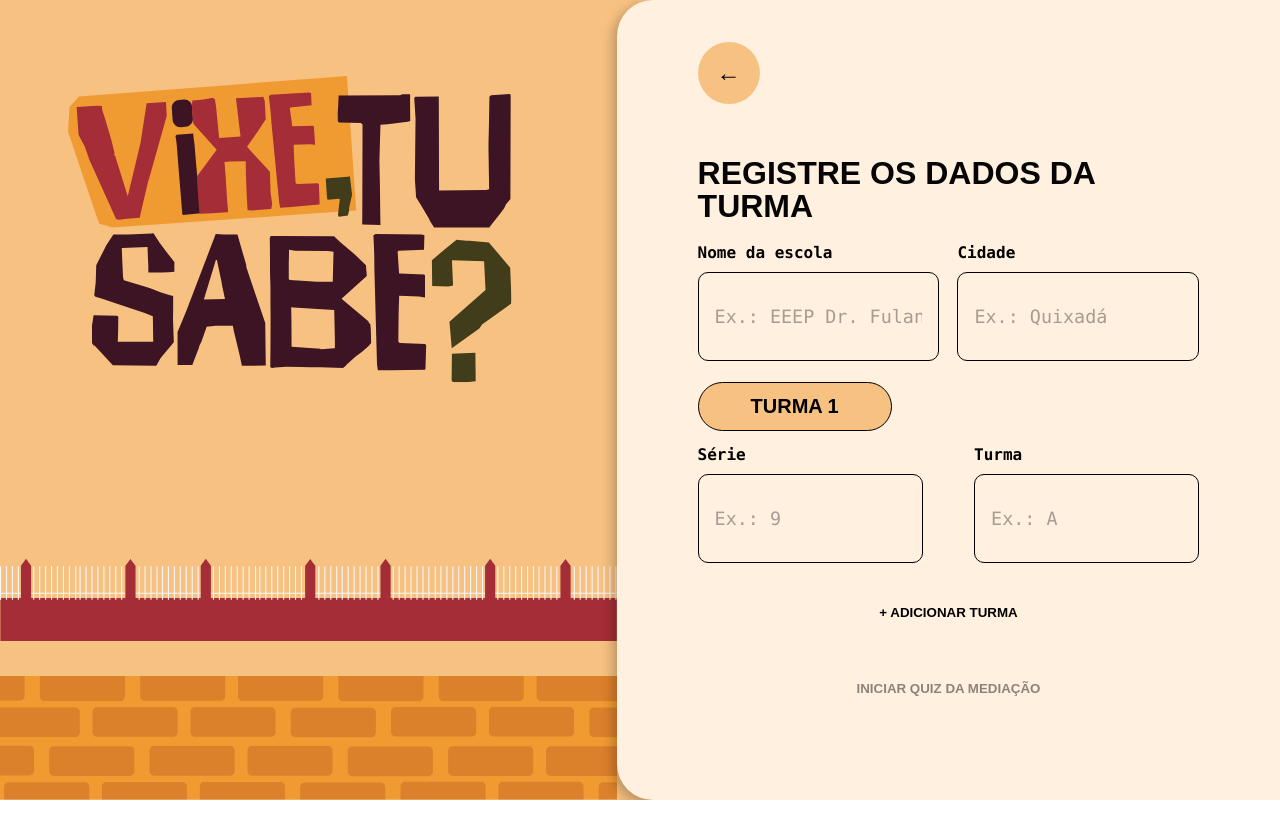
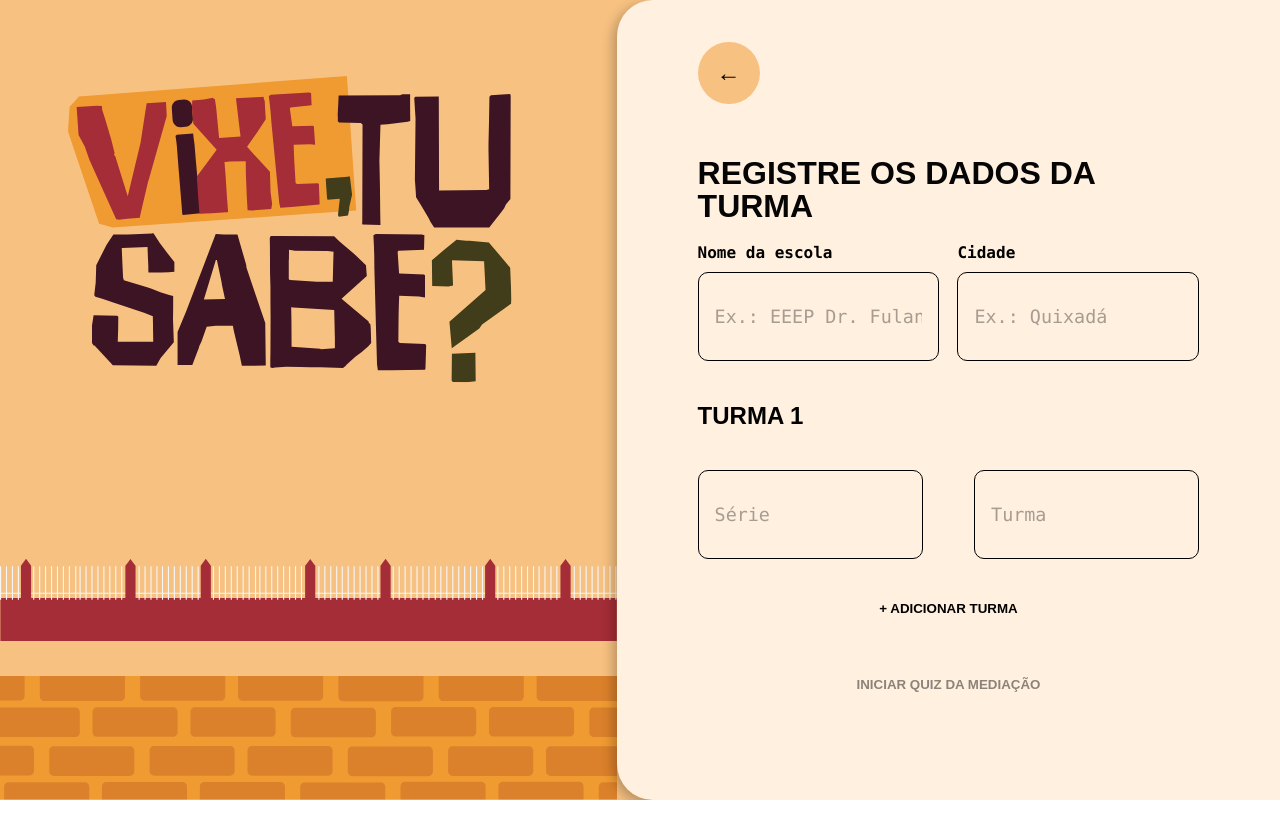
Before and after one commit to CSCAQXD/QUIZ-vixe-tu-sabe, a React app in the folder frontend/: page /cadastro-turmas in a window 1280 px wide. Shown: the top 838 px of the page. Built offline with nearby package versions, Linux system fonts and the light colour scheme; no server answers; the HTML template or start-up script is replaced by a standard one.

Commit message:
refactor(turmas): organiza campos em grupo acessível

```diff
--- a/frontend/src/components/features/turmas/TurmaForm/TurmaForm.jsx
+++ b/frontend/src/components/features/turmas/TurmaForm/TurmaForm.jsx
@@ -7,8 +7,11 @@ function TurmaForm({
     onChange,
     onRemove,
     removable,
+    schoolField = null,
     turma,
 }) {
+    const headingId = `turma-${turma.id}-titulo`;
+
     function update(field, value) {
         onChange({
         ...turma,
@@ -17,20 +20,23 @@ function TurmaForm({
     }
 
     return (
-        <fieldset className="turma-form">
-        <legend>
+        <section aria-labelledby={headingId} className="turma-form">
+        <h2 id={headingId}>
             TURMA {index + 1}
-        </legend>
+        </h2>
+
+        {schoolField}
 
         <div className="turma-form__fields">
             <FormField
             id={`serie-${turma.id}`}
             label="Série"
+            labelVisuallyHidden
             min="1"
             onChange={(value) =>
                 update("serie", value)
             }
-            placeholder="Ex.: 9"
+            placeholder="Série"
             required
             type="number"
             value={turma.serie}
@@ -39,11 +45,12 @@ function TurmaForm({
             <FormField
             id={`turma-${turma.id}`}
             label="Turma"
+            labelVisuallyHidden
             maxLength={30}
             onChange={(value) =>
                 update("turma", value)
             }
-            placeholder="Ex.: A"
+            placeholder="Turma"
             required
             value={turma.turma}
             />
@@ -58,7 +65,7 @@ function TurmaForm({
             REMOVER TURMA
             </Button>
         )}
-        </fieldset>
+        </section>
     );
 }
 
```
